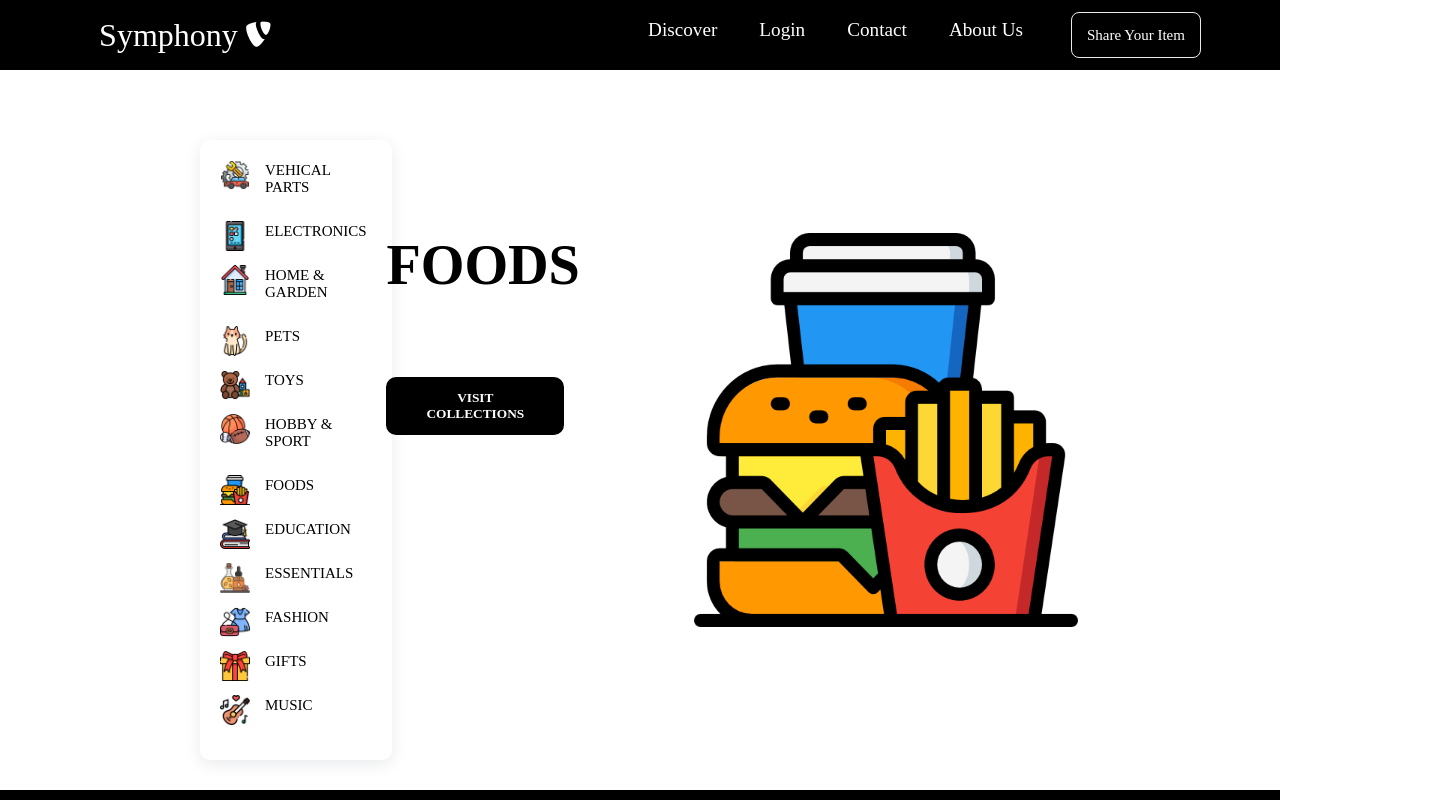
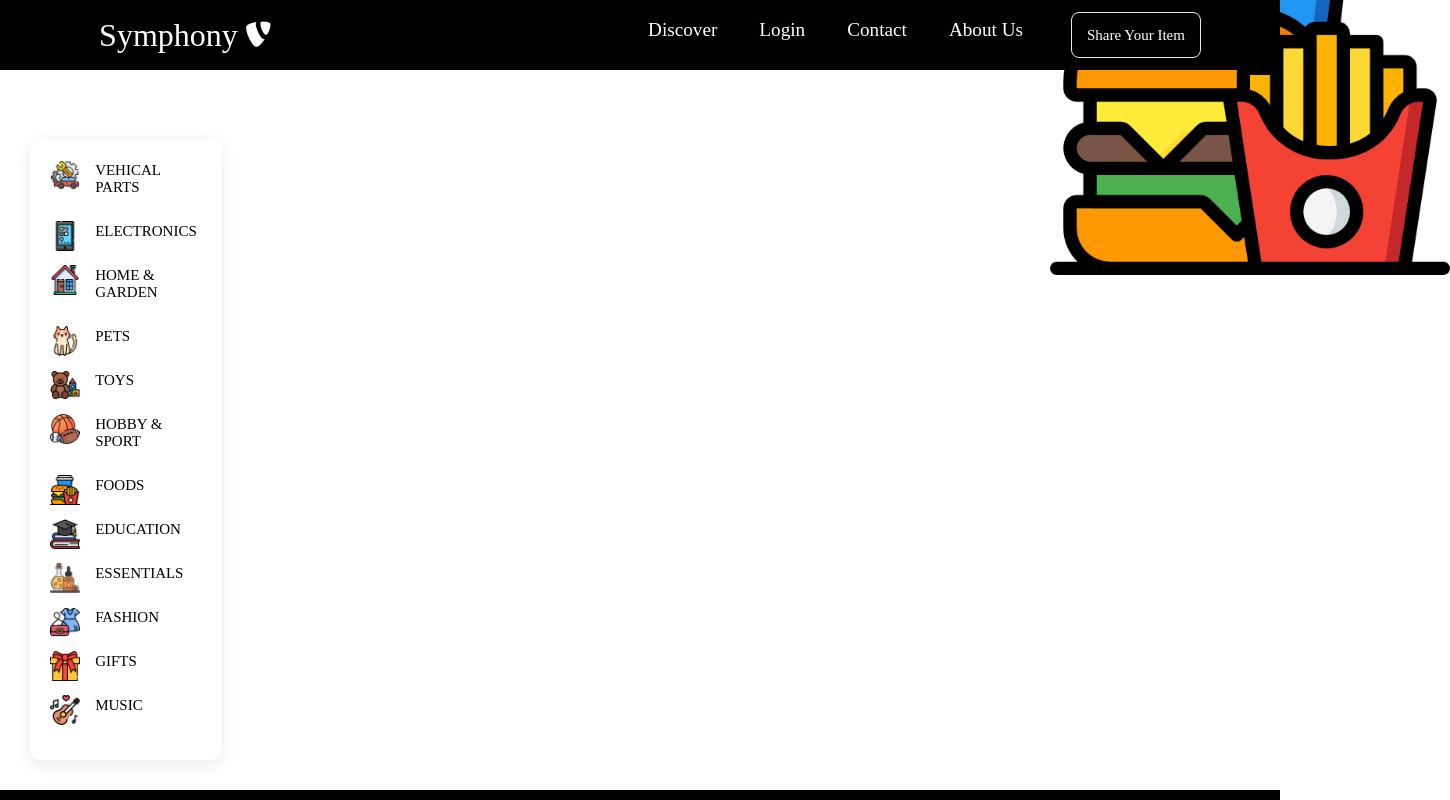
Before and after one commit to whdcharuka/Symphony, a React (Create React App) app: page /Foods in a window 1280 px wide. Shown: the top 800 px of the page, 1450 px wide, since content can reach past the window. Built offline with nearby package versions, Linux system fonts and the light colour scheme.

Commit message:
modified

```diff
--- a/src/App.css
+++ b/src/App.css
@@ -37,6 +37,9 @@
 
 .d_flex {
   display: flex;
+  margin-left: 280px;
+  margin-top: -300px;
+  margin-bottom: 50px;
 }
 
 .g_flex {
@@ -71,6 +74,17 @@
 
 .cow {
   margin-left: -130px;
+  margin-top: 60px;
+}
+
+.cow2 {
+  margin-left: -130px;
+  margin-top: 60px;
+}
+
+.cow3 {
+  margin-left: 10px;
+  margin-top: 60px;
 }
 
 .category img {
@@ -265,10 +279,14 @@
 }
 
 .right img{
-width: 100%;
-height: 100%;
+width: 400px;
+height: 400px;
 margin-left: 30px;
 }
+
+.left {
+  font-size: 40px;
+  }
 
 /*--category services--*/
 .contentWidth1 {
```
